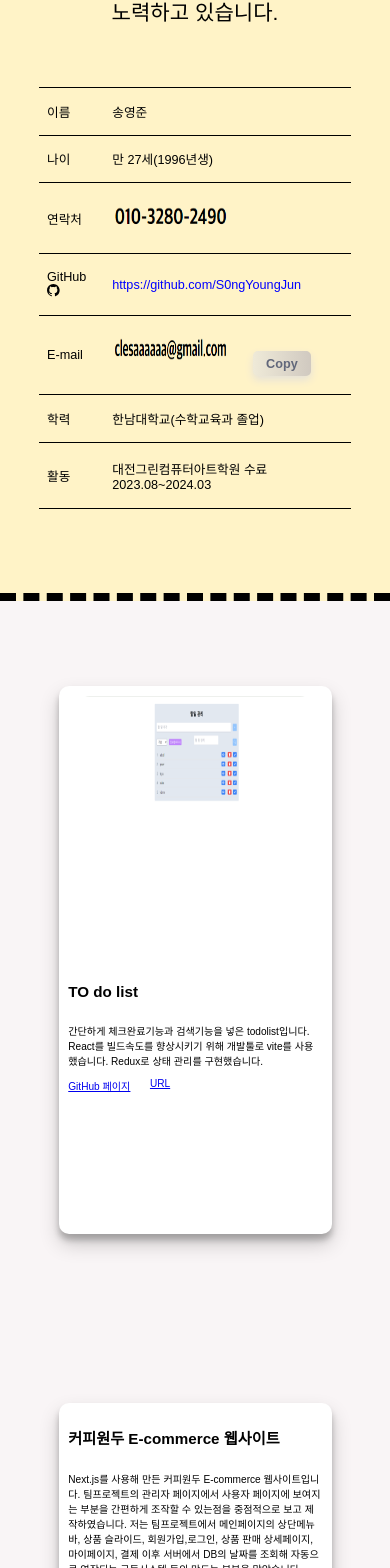
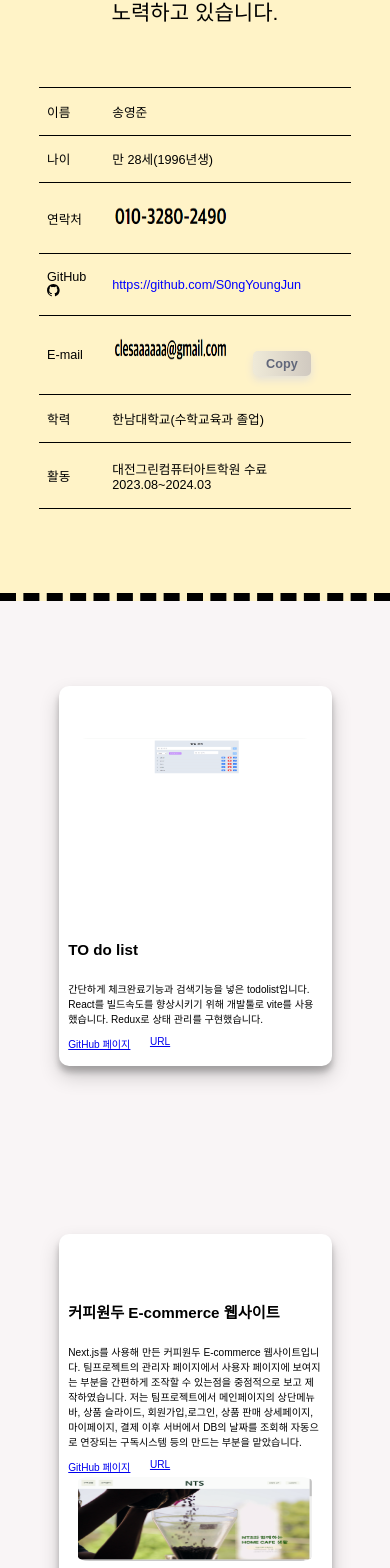
Before and after one commit to S0ngYoungJun/next-popol, a Next.js app: page / in a window 390 px wide. Shown: the part 276-1844 px from the top of the page. Built offline with nearby package versions, Linux system fonts and the light colour scheme; a web font is replaced by a local one.

Commit message:
css수정

```diff
--- a/components/Myinfo/myinfo.tsx
+++ b/components/Myinfo/myinfo.tsx
@@ -15,7 +15,7 @@ export default function Myinfo() {
   return (
       <main className={styles.myinfo}>
         <div className={styles.hello}>
-          안녕하세요. 편안함을 찾고있는 개발자 송영준입니다. <br/>
+          안녕하세요. 신입프로그래머 송영준입니다. <br/>
           다양한 학습을 좋아하며 성장하는 습관을 만들기 위해 <br/>
           노력하고 있습니다.
         </div>
@@ -27,7 +27,7 @@ export default function Myinfo() {
             </tr>
             <tr>
               <td>나이</td>
-              <td>만 27세(1996년생)</td>
+              <td>만 28세(1996년생)</td>
             </tr>
             <tr>
               <td>연락처</td>
--- a/components/Projects/projects.tsx
+++ b/components/Projects/projects.tsx
@@ -81,12 +81,11 @@ export default function Projects() {
             </div>
             <div className={styles.project4} id="#project4">
               <div className={styles.info4}>
-              <h1>롤토체스 리롤 확률 계산기</h1>
+              <h1>다양한 도형 쌓아보기</h1>
               <p>
-                물리엔진 matter-js 라이브러리와 Next.js를 사용해 만든 웹페이지 입니다.<br/>
-                여러 물리엔진 라이브러리(physics.js, Planck.js) 사용해보았고 그 중에서 matter.js로 선택했습니다. <br/>
-                도형과 벽을 만들기 위해 Canvas와 좌표값을 이용하는 부분을 중점적으로 공부했습니다.<br/>
-                사용자가 도형의 크기, 색깔, 모양, 배경색깔 등을 조절할 수 있게 만들었습니다. <br/>
+                물리엔진 matter-js 라이브러리와 Next.js를 사용해 만든 웹페이지 입니다.
+                여러 물리엔진 라이브러리와 canvas를 공부해보기 위해 만들어봤습니다.
+                사용자가 도형의 크기, 색깔, 모양, 배경색깔 등을 조절할 수 있게 만들었습니다.
                 스크린샷 기능을 통해 사용자가 자신이 만든 도형쌓기를 가져갈 수 있도록 했습니다.
               </p>
               <div className={styles.link}>
--- a/components/Slide/Slide4.tsx
+++ b/components/Slide/Slide4.tsx
@@ -12,13 +12,23 @@ import Image from "next/image";
 const slideData = [
   {
     id: 1,
-    text: 'shape voice',
-    imageUrl:'/image/project4/1.png'
+    text: 'block',
+    imageUrl:'/image/project4/1.jpg'
   },
   {
     id: 2,
-    text: 'shape voice',
-    imageUrl:'/image/project4/2.png'
+    text: 'block',
+    imageUrl:'/image/project4/2.jpg'
+  },
+  {
+    id: 3,
+    text: 'block',
+    imageUrl:'/image/project4/3.jpg'
+  },
+  {
+    id: 4,
+    text: 'block',
+    imageUrl:'/image/project4/4.jpg'
   },
 ]
 
--- a/styles/mystack.module.scss
+++ b/styles/mystack.module.scss
@@ -1,6 +1,6 @@
 .skillContainer{
   width:65vw;
-  height:60vh;
+  height:40vh;
   display: flex;
   justify-content: space-around;
   flex-direction: column;
--- a/styles/project.module.scss
+++ b/styles/project.module.scss
@@ -18,7 +18,7 @@
 .project1, .project2, .project3 , .project4{
 
   width: 65vw;
-  height: 70vh;
+  height: 50vh;
   display:flex;
   justify-content: space-around;
   background-color: white;
@@ -32,7 +32,7 @@
 
 .ps1, .ps3{
   width:30vw;
-  height:60vh;
+  height:40vh;
   display:flex;
   position: relative;
   box-shadow:0 0 0 0;
@@ -40,16 +40,16 @@
 
 .info1, .info3{
   width:30vw;
-  height:65vh;
+  height:45vh;
   display:flex;
-
+  justify-content: space-between;
   flex-direction: column;
   border-radius: 5%;
 }
 
 .ps2, .ps4{
   width:30vw;
-  height:60vh;
+  height:40vh;
   display:flex;
   position: relative;
   box-shadow:0 0 0 0;
@@ -58,8 +58,9 @@
 
 .info2, .info4{
   width:30vw;
-  height:65vh;
+  height:45vh;
   display:flex;
+  justify-content: space-between;
   flex-direction: column;
   border-radius: 5%;
 }
@@ -85,7 +86,7 @@
   .project1, .project2, .project3, .project4 {
 
     width: 70vw;
-    height: 65vh;
+    height: 45vh;
     display:flex;
     flex-direction: column;
     justify-content: space-around;
@@ -100,7 +101,7 @@
 
   .ps1, .ps3{
     width:60vw;
-    height:30vh;
+    height:10vh;
     display:flex;
     position: relative;
     box-shadow:0 0 0 0;
@@ -108,7 +109,7 @@
 
   .info1, .info3{
     width:65vw;
-    height:30vh;
+    height:10vh;
     display:flex;
 
     flex-direction: column;
@@ -117,7 +118,7 @@
 
   .ps2, .ps4{
     width:60vw;
-    height:30vh;
+    height:10vh;
     display:flex;
     position: relative;
     box-shadow:0 0 0 0;
@@ -126,7 +127,7 @@
 
   .info2, .info4{
     width:65vw;
-    height:30vh;
+    height:10vh;
     display:flex;
     flex-direction: column;
     border-radius: 5%;
--- a/styles/slide.module.scss
+++ b/styles/slide.module.scss
@@ -1,6 +1,6 @@
 .container{
   width:30vw;
-  height:60vh;
+  height:40vh;
   position: relative; // Ensure the Swiper container has a relative position
   display:flex;
   align-items: center;
@@ -11,7 +11,7 @@
 .cardcontainer{
   display:flex;
   width:30vw;
-  height:60vh;
+  height:40vh;
   flex-direction: column;
   position: relative;
 
@@ -20,7 +20,7 @@
 .card{
   display:flex;
   width:30vw;
-  height:60vh;
+  height:40vh;
   position: relative;
   border-radius: 5%;
 }
@@ -29,7 +29,7 @@
 @media only screen and (max-width: 600px) {
   .container{
     width:60vw;
-    height:30vh;
+    height:10vh;
     position: relative; // Ensure the Swiper container has a relative position
     display:flex;
     align-items: center;
@@ -40,7 +40,7 @@
   .cardcontainer{
     display:flex;
     width:60vw;
-    height:30vh;
+    height:10vh;
     flex-direction: column;
     position: relative;
 
@@ -49,7 +49,7 @@
   .card{
     display:flex;
     width:60vw;
-    height:30vh;
+    height:10vh;
     position: relative;
     border-radius: 5%;
   }
```
